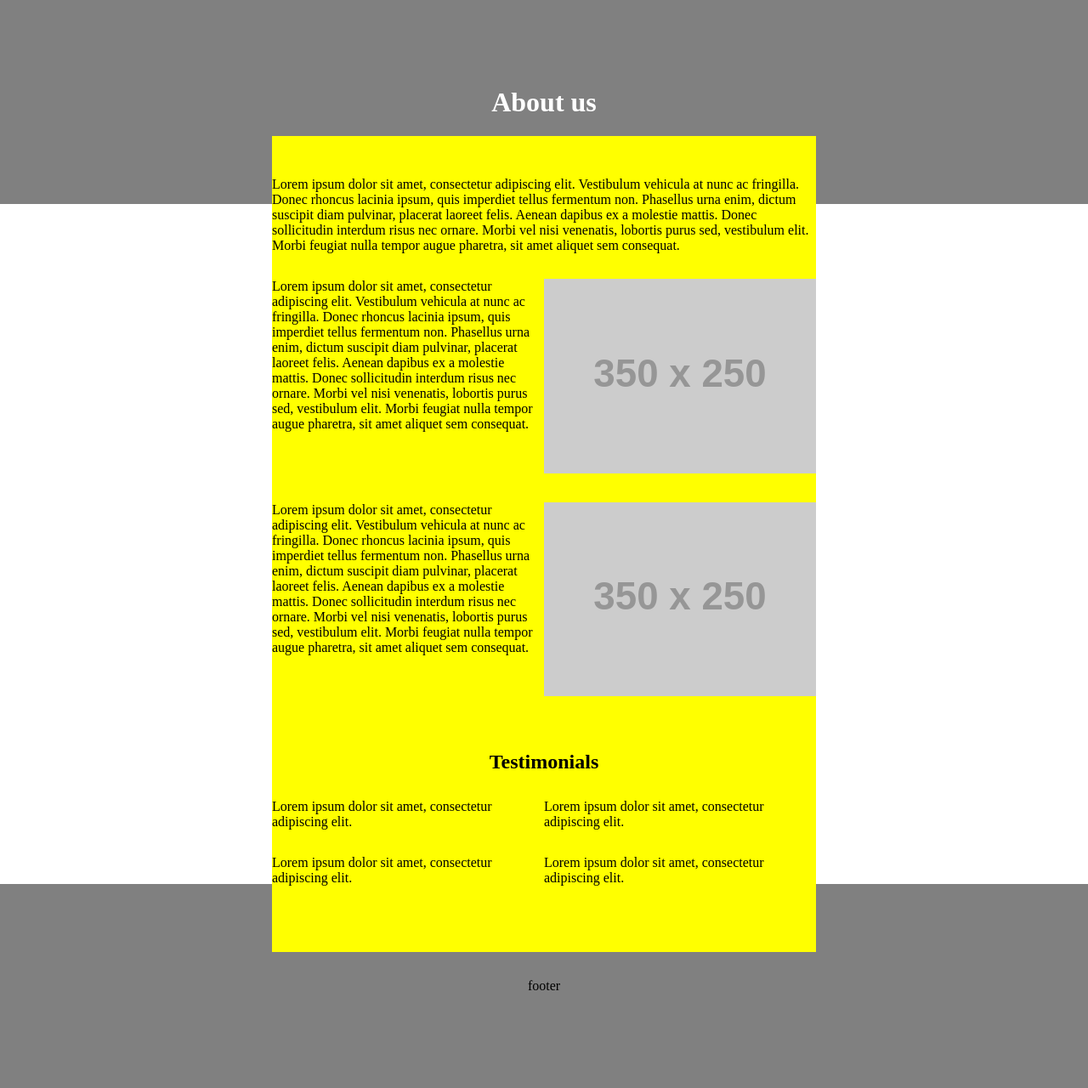
After one commit to mpoe/TechMark, a PHP site: page /about-us.html in a window 1280 px wide. The commit adds this page. Shown: the whole page at 85% size. Run offline with PHP 8.4, Linux system fonts and the light colour scheme; grey boxes labelled with a size stand in for pictures from a placeholder-image service; some libraries are stand-ins or nearby versions.

Commit message:
About Us page

```diff
--- /dev/null
+++ b/about-us.html
@@ -0,0 +1,65 @@
+<!DOCTYPE html>
+<html>
+<head>
+	<title>About Us</title>
+	<link rel="stylesheet" href="css/style.css">
+</head>
+<body>
+
+<header>
+	<h1>About us</h1>
+</header>
+
+<div id="wrapper">
+	<div id="innerWrapper">
+		<div id="contentContainer">
+			<p id="textContent" class="space-under">Lorem ipsum dolor sit amet, consectetur adipiscing elit. Vestibulum vehicula at nunc ac fringilla. Donec rhoncus lacinia ipsum, quis imperdiet tellus fermentum non. Phasellus urna enim, dictum suscipit diam pulvinar, placerat laoreet felis. Aenean dapibus ex a molestie mattis. Donec sollicitudin interdum risus nec ornare. Morbi vel nisi venenatis, lobortis purus sed, vestibulum elit. Morbi feugiat nulla tempor augue pharetra, sit amet aliquet sem consequat.</p>
+
+			<div class="row space-under">
+        <div class="column-half">
+          Lorem ipsum dolor sit amet, consectetur adipiscing elit. Vestibulum vehicula at nunc ac fringilla. Donec rhoncus lacinia ipsum, quis imperdiet tellus fermentum non. Phasellus urna enim, dictum suscipit diam pulvinar, placerat laoreet felis. Aenean dapibus ex a molestie mattis. Donec sollicitudin interdum risus nec ornare. Morbi vel nisi venenatis, lobortis purus sed, vestibulum elit. Morbi feugiat nulla tempor augue pharetra, sit amet aliquet sem consequat.
+        </div>
+        <div class="column-half">
+          <img src="http://placehold.it/350x250" class="img-responsive" alt="Image">
+        </div>
+      </div>
+      <div class="row space-under">
+        <div class="column-half">
+          Lorem ipsum dolor sit amet, consectetur adipiscing elit. Vestibulum vehicula at nunc ac fringilla. Donec rhoncus lacinia ipsum, quis imperdiet tellus fermentum non. Phasellus urna enim, dictum suscipit diam pulvinar, placerat laoreet felis. Aenean dapibus ex a molestie mattis. Donec sollicitudin interdum risus nec ornare. Morbi vel nisi venenatis, lobortis purus sed, vestibulum elit. Morbi feugiat nulla tempor augue pharetra, sit amet aliquet sem consequat.
+        </div>
+        <div class="column-half">
+          <img src="http://placehold.it/350x250" class="img-responsive" alt="Image">
+        </div>
+			</div> <!-- end row -->
+
+      <h2>Testimonials</h2>
+      <div class="row">
+        <div class="column-half space-under">
+          Lorem ipsum dolor sit amet, consectetur adipiscing elit.
+        </div>
+        <div class="column-half space-under">
+          Lorem ipsum dolor sit amet, consectetur adipiscing elit.
+        </div>
+      </div>
+      <div class="row">
+        <div class="column-half space-under">
+          Lorem ipsum dolor sit amet, consectetur adipiscing elit.
+        </div>
+        <div class="column-half space-under">
+          Lorem ipsum dolor sit amet, consectetur adipiscing elit.
+        </div>
+      </div> <!-- end row -->
+
+		</div>
+	</div> <!-- inner wrapper -->
+</div>
+
+
+<footer>
+	footer
+</footer>
+
+
+<script src="https://ajax.googleapis.com/ajax/libs/jquery/3.2.1/jquery.min.js"></script>
+</body>
+</html>
--- a/css/style.css
+++ b/css/style.css
@@ -17,6 +17,11 @@ header {
   justify-content: center;
   align-items: center;
   color: #ffffff; }
+
+h2 {
+  text-align: center;
+  margin: 30px 0;
+}
 
 #wrapper {
   display: flex;
@@ -40,7 +45,15 @@ header {
 .row {
   display: flex;
   flex-direction: row; }
-
+.column-half {
+  width: 50%;
+}
+.space-under {
+  margin-bottom: 30px;
+}
+.img-responsive {
+  max-width: 100%;
+}
 /*Contact page specific */
 #googleMap {
   width: 100%; }
```
Also changed, not shown: sass/style.scss (line endings or trailing spaces).
